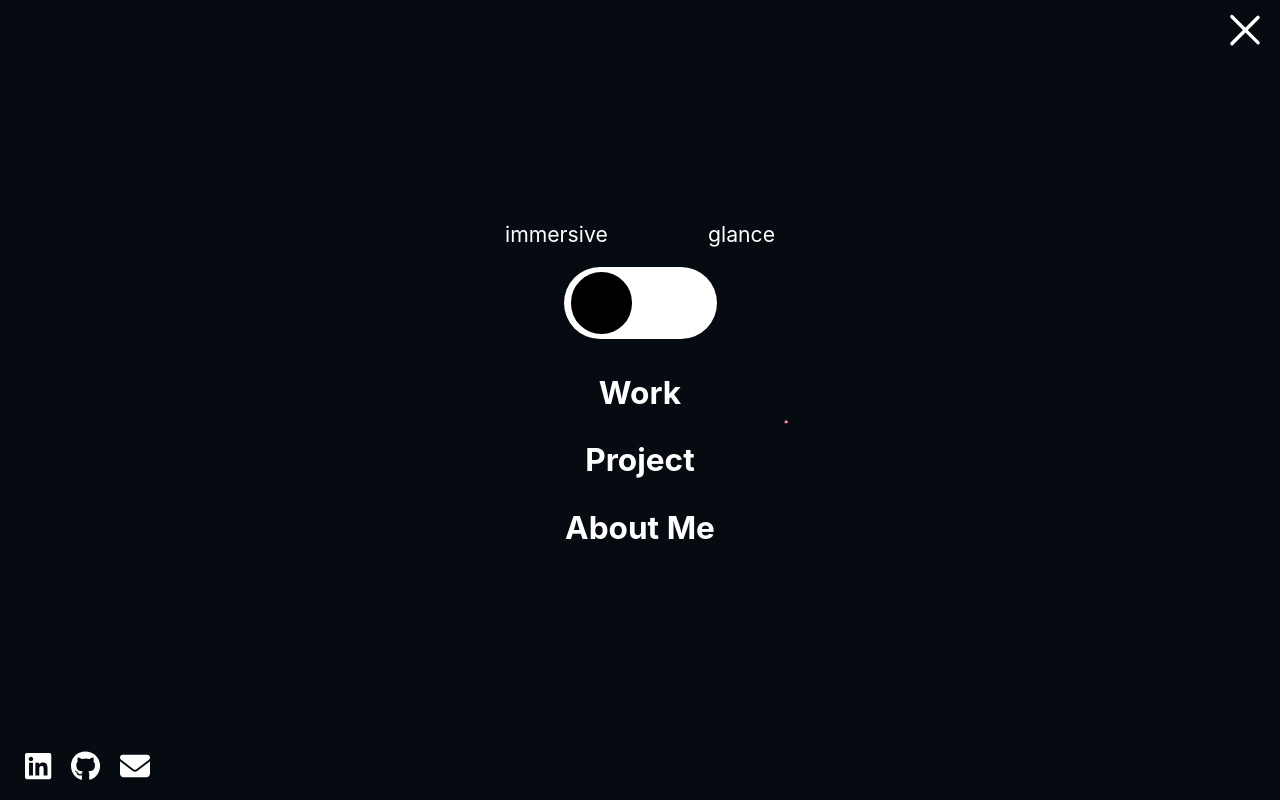
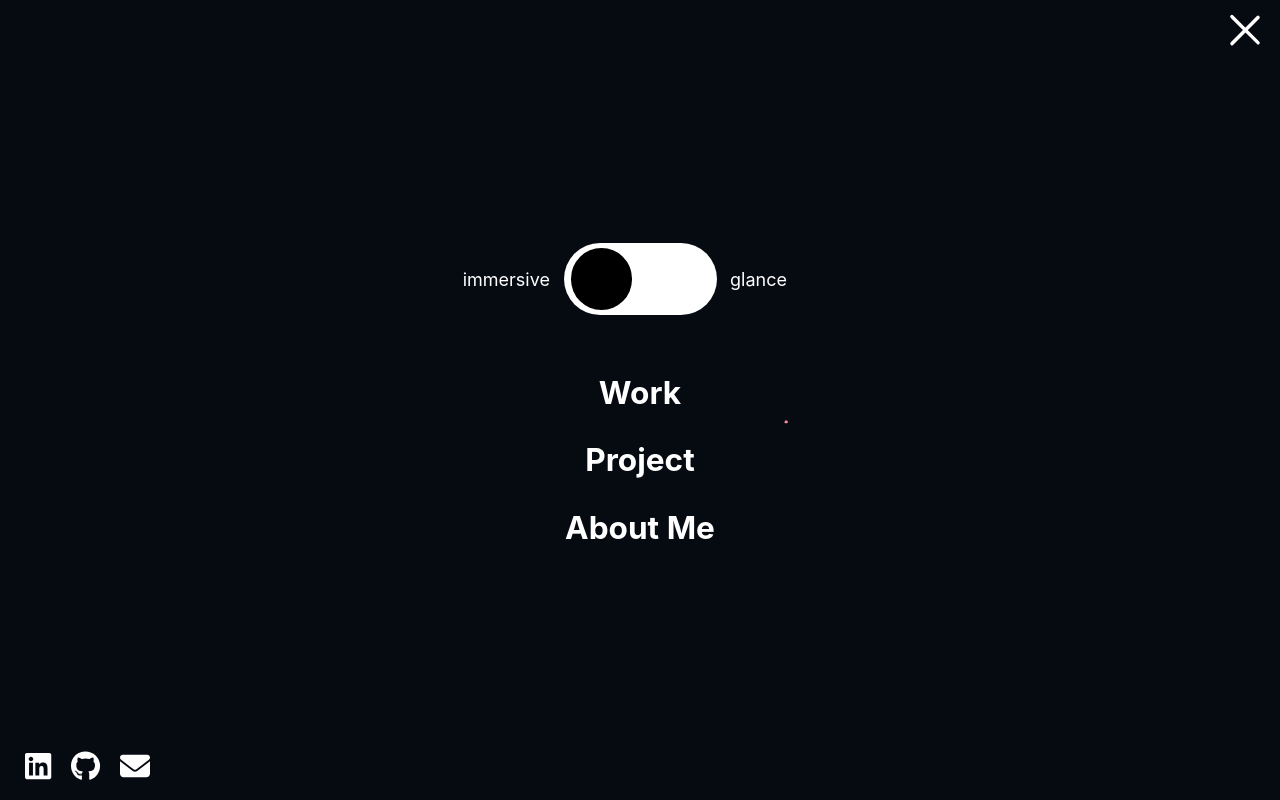
Before and after one commit to Sujenphea/portfolio-2022, a Next.js app: page / in a window 1280 px wide. Both pictures are taken after a click on the button 1245 px from the left and 30 px from the top of the page. Built offline with nearby package versions, Linux system fonts and the light colour scheme; no server answers.

Commit message:
fix: more readable toggle button text

```diff
--- a/components/ToggleButton.tsx
+++ b/components/ToggleButton.tsx
@@ -6,7 +6,6 @@ import { CSSProperties, useRef, useState } from 'react'
 const ToggleButton = (props: {
   handleToggle: (isToggled: boolean) => void
   style: CSSProperties
-  widthOfLabels: string
   leftText: string
   rightText: string
   untoggledColor: string
@@ -79,22 +78,25 @@ const ToggleButton = (props: {
   }
 
   const textCss = {
-    leftText: css({}),
-    rightText: css({}),
-    labelContainer: css`
-      position: relative;
-      width: ${props.widthOfLabels};
-      min-width: 180px;
-
-      display: flex;
-      justify-content: space-between;
-      align-items: center;
+    leftText: css`
+      position: absolute;
+      right: 100%;
+      top: 50%;
+      transform: translateY(-50%);
 
       color: ${isToggled ? props.untoggledColor : props.toggledColor};
       font-size: 14px;
-      font-size: calc(100% + 0.25vw + 0.25vh);
+      font-size: calc(80% + 0.25vw + 0.25vh);
+    `,
+    rightText: css`
+      position: absolute;
+      left: 100%;
+      top: 50%;
+      transform: translateY(-50%);
 
-      transition: 0.1s ease;
+      color: ${isToggled ? props.untoggledColor : props.toggledColor};
+      font-size: 14px;
+      font-size: calc(80% + 0.25vw + 0.25vh);
     `,
   }
 
@@ -104,15 +106,12 @@ const ToggleButton = (props: {
         ...props.style,
         display: 'flex',
         flexDirection: 'column',
-        justifyContent: 'space-between',
+        justifyContent: 'center',
         alignItems: 'center',
       }}
     >
-      {/* text */}
-      <div css={textCss.labelContainer}>
-        <div css={textCss.leftText}>{props.leftText}</div>
-        <div css={textCss.rightText}>{props.rightText}</div>
-      </div>
+      <div css={textCss.leftText}>{props.leftText}</div>
+
       <input
         type="checkbox"
         id="toggle_checkbox"
@@ -129,6 +128,8 @@ const ToggleButton = (props: {
           <div css={toggleCss.circle} />
         </div>
       </label>
+
+      <div css={textCss.rightText}>{props.rightText}</div>
     </div>
   )
 }
@@ -141,7 +142,6 @@ ToggleButton.defaultProps = {
     width: '115px',
     height: '80px',
   },
-  widthOfLabels: '150%',
   handleToggle: () => {},
   leftText: '',
   rightText: '',
```
